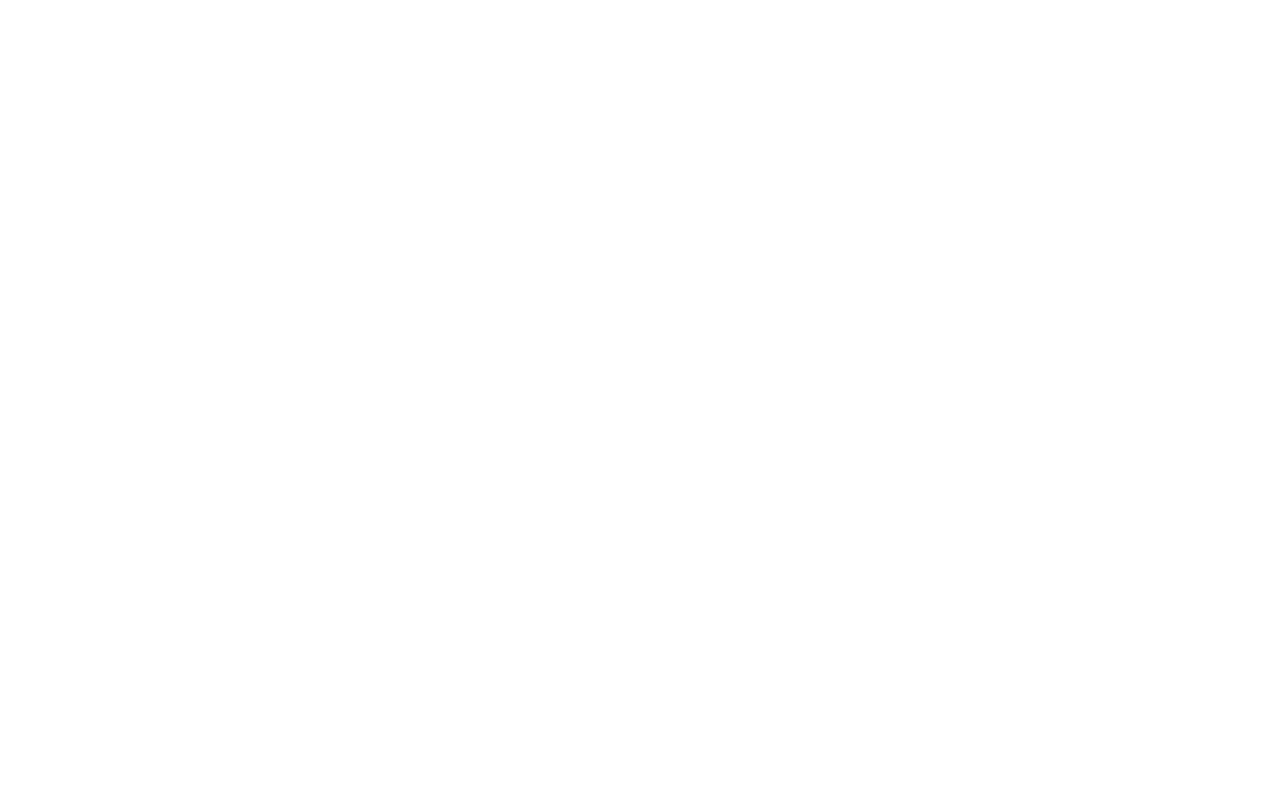
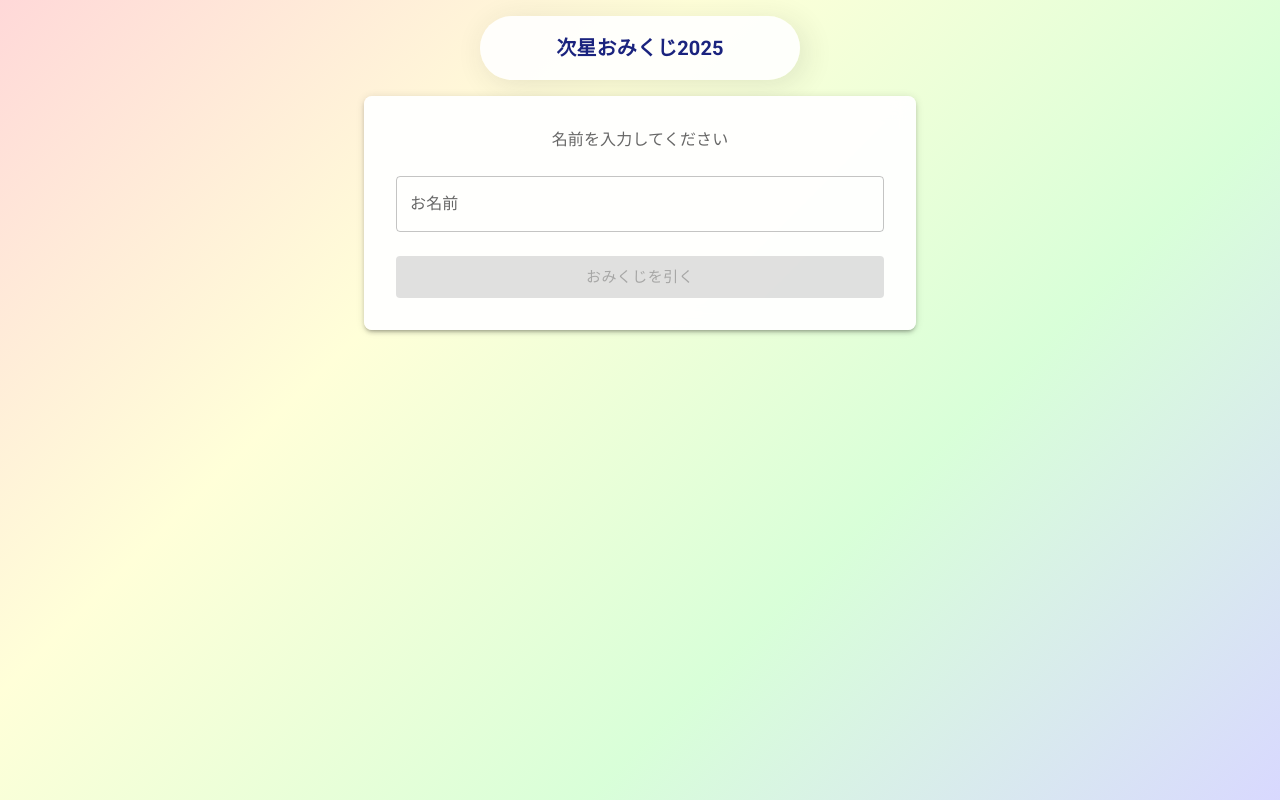
Before and after one commit to rucorabi/nxtp-omikuji, a Next.js app: page / in a window 1280 px wide. Before the commit this address had no page. Built offline with nearby package versions, Linux system fonts and the light colour scheme.

Commit message:
パスを変更

```diff
--- a/src/app/2025/fortunes.ts
+++ b/src/app/fortunes.ts
@@ -1,4 +1,4 @@
-import { Fortune } from "../../Fortunes";
+import { Fortune } from "../Fortunes";
 
 export const fortunes: Fortune[] = [
   // きすけさん
--- a/src/app/page.tsx
+++ b/src/app/page.tsx
@@ -1,12 +1,18 @@
-import { Metadata } from "next";
-import { redirect } from "next/navigation";
+import { NextPage, Metadata } from "next";
+import OmikujiApp from "../components/OmikujiApp";
+import { fortunes } from "./fortunes";
+import Template from "../components/Template";
 
 export const metadata: Metadata = {
-  title: "次星おみくじ",
-  description: "非公式のねくすとぴあおみくじツールです",
+  title: "次星おみくじ2025",
 };
-const Page = () => {
-  redirect("/2025");
+
+const Page: NextPage = () => {
+  return (
+    <Template title="次星おみくじ2025">
+      <OmikujiApp fortunes={fortunes} />
+    </Template>
+  );
 };
 
 export default Page;
--- a/src/app/2025/result/[id]/page.tsx
+++ b/src/app/result/[id]/page.tsx
@@ -2,7 +2,7 @@
 import { Metadata } from "next";
 import { redirect } from "next/navigation";
 import { fortunes } from "../../fortunes";
-import { getById } from "../../../../Fortunes";
+import { getById } from "../../../Fortunes";
 
 type Props = {
   params: Promise<{
--- a/src/components/ReadyScene.tsx
+++ b/src/components/ReadyScene.tsx
@@ -1,6 +1,6 @@
 "use client";
 
-import React, { useState } from "react";
+import React from "react";
 
 import {
   Typography,
```
Also changed, not shown: src/app/2025/page.tsx (deleted, +0 -18 lines).
